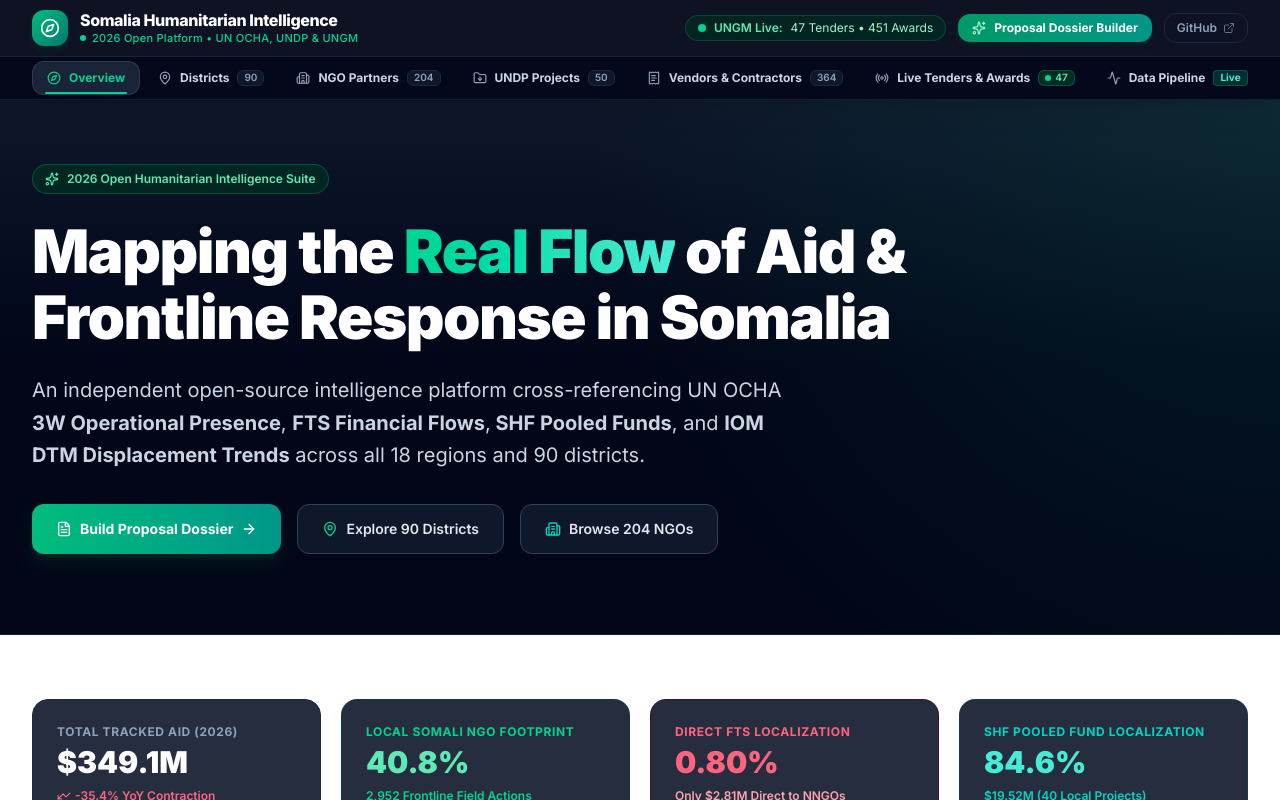
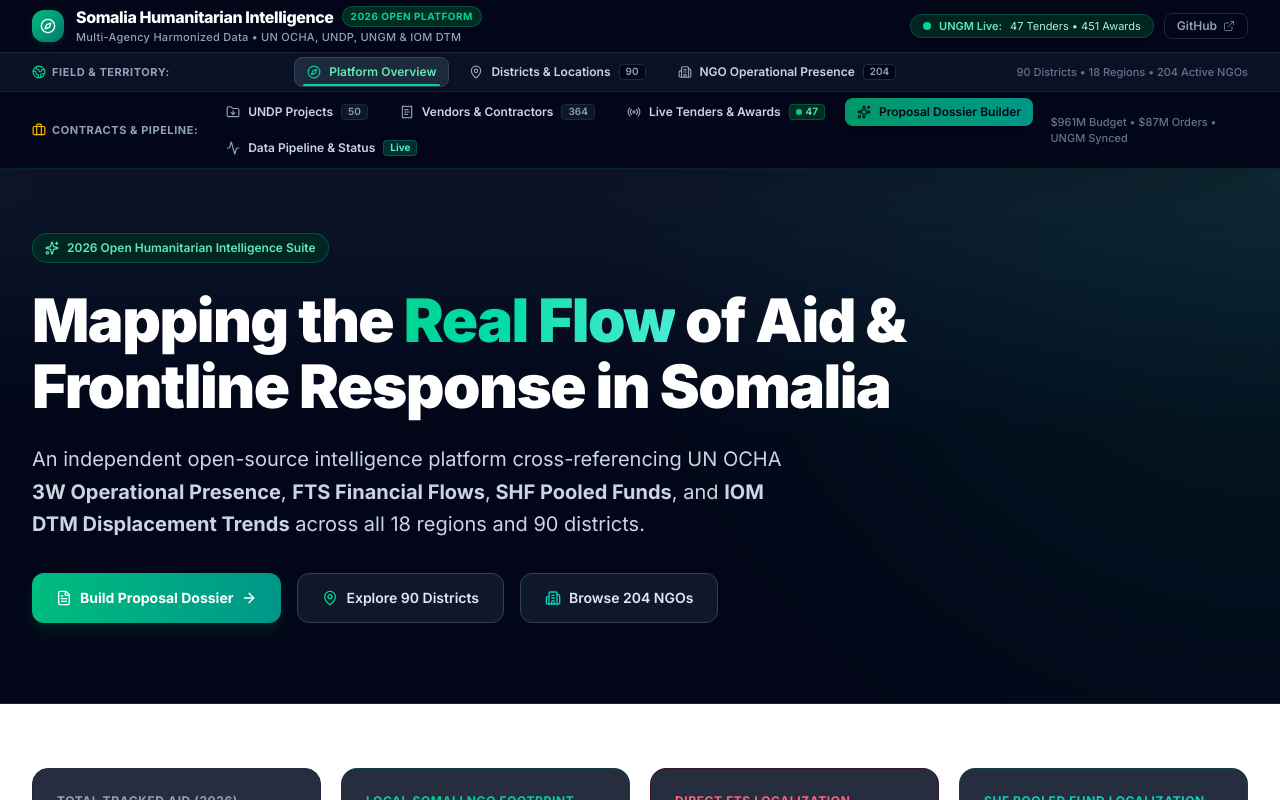
Before and after one commit to ducesane/Somali-Humanitarian-Data, a Next.js app in the folder portal/: page / in a window 1280 px wide. Shown: the top 800 px of the page. Built offline with nearby package versions, Linux system fonts and the light colour scheme.

Commit message:
feat: 3-tier navbar layout eliminating horizontal scrolling

```diff
--- a/portal/src/components/Navbar.tsx
+++ b/portal/src/components/Navbar.tsx
@@ -16,18 +16,27 @@ import {
   Radio,
   Sparkles,
   Trophy,
-  ChevronRight
+  ChevronRight,
+  Globe2,
+  Briefcase,
+  Layers
 } from 'lucide-react';
 import { useState } from 'react';
 
-const PRIMARY_TABS = [
-  { href: '/', label: 'Overview', icon: Compass },
-  { href: '/districts', label: 'Districts', count: '90', icon: MapPin },
-  { href: '/ngos', label: 'NGO Partners', count: '204', icon: Building2 },
+// Pillar I: Field & Territorial Intelligence
+const FIELD_TABS = [
+  { href: '/', label: 'Platform Overview', icon: Compass },
+  { href: '/districts', label: 'Districts & Locations', count: '90', icon: MapPin },
+  { href: '/ngos', label: 'NGO Operational Presence', count: '204', icon: Building2 },
+];
+
+// Pillar II: Funding, Contracts & Strategic Pipeline
+const PROCUREMENT_TABS = [
   { href: '/undp-projects', label: 'UNDP Projects', count: '50', icon: FolderDown },
   { href: '/vendors', label: 'Vendors & Contractors', count: '364', icon: ReceiptText },
   { href: '/tenders', label: 'Live Tenders & Awards', count: '47', icon: Radio, isLive: true },
-  { href: '/pipeline', label: 'Data Pipeline', icon: Activity, badge: 'Live' },
+  { href: '/dossier-builder', label: 'Proposal Dossier Builder', icon: Sparkles, highlight: true },
+  { href: '/pipeline', label: 'Data Pipeline & Status', icon: Activity, badge: 'Live' },
 ];
 
 export default function Navbar() {
@@ -35,50 +44,46 @@ export default function Navbar() {
   const [isOpen, setIsOpen] = useState(false);
 
   return (
-    <header className="sticky top-0 z-50 bg-slate-950/95 backdrop-blur-md border-b border-emerald-900/30 text-white shadow-xl">
+    <header className="sticky top-0 z-50 bg-slate-950/98 backdrop-blur-md border-b border-emerald-900/40 text-white shadow-2xl">
+
       {/* ============================================================== */}
-      {/* TIER 1: BRANDING, STATUS INDICATORS & GLOBAL ACTIONS */}
+      {/* TIER 1: GLOBAL BRANDING, REAL-TIME STATUS & ACTIONS            */}
       {/* ============================================================== */}
-      <div className="border-b border-slate-800/80">
+      <div className="border-b border-slate-800/90 bg-slate-950">
         <div className="max-w-7xl mx-auto px-4 sm:px-6 lg:px-8">
-          <div className="flex items-center justify-between h-14">
+          <div className="flex items-center justify-between h-13 py-2">
 
             {/* Brand Logo & Title */}
             <Link href="/" className="flex items-center gap-3 group">
-              <div className="w-9 h-9 rounded-xl bg-gradient-to-br from-emerald-500 to-teal-700 flex items-center justify-center shadow-md shadow-emerald-950/50 group-hover:scale-105 transition-transform">
-                <Compass className="w-5 h-5 text-white" />
+              <div className="w-8 h-8 rounded-xl bg-gradient-to-br from-emerald-500 to-teal-700 flex items-center justify-center shadow-md shadow-emerald-950/50 group-hover:scale-105 transition-transform">
+                <Compass className="w-4 h-4 text-white" />
               </div>
-              <div>
-                <span className="font-extrabold text-sm sm:text-base tracking-tight text-white block leading-tight">
+              <div className="flex flex-col">
+                <div className="flex items-center gap-2">
+                  <span className="font-extrabold text-sm sm:text-base tracking-tight text-white block leading-none">
                     Somalia Humanitarian Intelligence
                   </span>
-                <span className="text-[11px] text-emerald-400 font-medium tracking-wide flex items-center gap-1.5">
-                  <span className="w-1.5 h-1.5 rounded-full bg-emerald-400 animate-pulse"></span>
-                  2026 Open Platform &bull; UN OCHA, UNDP &amp; UNGM
+                  <span className="hidden sm:inline-block text-[10px] uppercase font-bold tracking-wider px-2 py-0.5 rounded-full bg-emerald-950 text-emerald-400 border border-emerald-800/80">
+                    2026 Open Platform
+                  </span>
+                </div>
+                <span className="text-[11px] text-slate-400 font-medium tracking-wide mt-0.5">
+                  Multi-Agency Harmonized Data &bull; UN OCHA, UNDP, UNGM &amp; IOM DTM
                 </span>
               </div>
             </Link>
 
-            {/* Right Side: Live Badge, Dossier CTA & GitHub */}
-            <div className="hidden md:flex items-center gap-3">
-              {/* UNGM Pipeline Quick Indicator */}
+            {/* Right Side: UNGM Live Status, Quick Stats & GitHub */}
+            <div className="hidden md:flex items-center gap-2.5">
+              {/* UNGM Live Indicator */}
               <Link
                 href="/tenders"
-                className="hidden lg:flex items-center gap-2 px-3 py-1 rounded-full bg-emerald-950/70 border border-emerald-800/60 text-xs text-emerald-300 hover:bg-emerald-900/50 transition-colors"
-                title="View active tenders and contract awards"
+                className="flex items-center gap-2 px-3 py-1 rounded-full bg-emerald-950/80 border border-emerald-800/70 text-xs text-emerald-300 hover:bg-emerald-900/60 transition-colors shadow-sm"
+                title="View 47 active Somalia bids and 451 contract awards"
               >
                 <span className="w-2 h-2 rounded-full bg-emerald-400 animate-pulse"></span>
-                <span className="font-semibold">UNGM Live:</span>
-                <span className="font-mono text-emerald-200">47 Tenders &bull; 451 Awards</span>
-              </Link>
-
-              {/* Proposal Dossier Builder CTA Button */}
-              <Link
-                href="/dossier-builder"
-                className="inline-flex items-center gap-2 px-3.5 py-1.5 rounded-xl bg-gradient-to-r from-emerald-600 to-teal-600 hover:from-emerald-500 hover:to-teal-500 text-white font-bold text-xs shadow-md shadow-emerald-950/40 transition-all hover:scale-102"
-              >
-                <Sparkles className="w-3.5 h-3.5 text-emerald-200" />
-                <span>Proposal Dossier Builder</span>
+                <span className="font-semibold text-[11px]">UNGM Live:</span>
+                <span className="font-mono text-[11px] text-emerald-200">47 Tenders &bull; 451 Awards</span>
               </Link>
 
               {/* GitHub Link */}
@@ -86,7 +91,7 @@ export default function Navbar() {
                 href="https://github.com/ducesane/Somali-Humanitarian-Data"
                 target="_blank"
                 rel="noreferrer"
-                className="flex items-center gap-1.5 px-3 py-1.5 text-xs font-semibold text-slate-400 hover:text-white hover:bg-slate-900 rounded-xl transition-colors border border-slate-800"
+                className="flex items-center gap-1.5 px-3 py-1 text-xs font-semibold text-slate-400 hover:text-white hover:bg-slate-900 rounded-lg transition-colors border border-slate-800"
               >
                 <span>GitHub</span>
                 <ExternalLink className="w-3 h-3 text-slate-500" />
@@ -97,7 +102,7 @@ export default function Navbar() {
             <div className="flex md:hidden">
               <button
                 onClick={() => setIsOpen(!isOpen)}
-                className="p-2 rounded-xl text-slate-400 hover:text-white hover:bg-slate-800"
+                className="p-1.5 rounded-lg text-slate-400 hover:text-white hover:bg-slate-800"
                 aria-label="Toggle menu"
               >
                 {isOpen ? <X className="w-5 h-5" /> : <Menu className="w-5 h-5" />}
@@ -108,12 +113,21 @@ export default function Navbar() {
       </div>
 
       {/* ============================================================== */}
-      {/* TIER 2: PRIMARY HORIZONTAL NAVIGATION TABS */}
+      {/* TIER 2: PILLAR I — FIELD & TERRITORIAL PRESENCE                */}
       {/* ============================================================== */}
-      <div className="hidden md:block bg-slate-950/80">
+      <div className="border-b border-slate-800/70 bg-slate-900/60">
         <div className="max-w-7xl mx-auto px-4 sm:px-6 lg:px-8">
-          <nav className="flex items-center gap-1 overflow-x-auto no-scrollbar py-1">
-            {PRIMARY_TABS.map((tab) => {
+          <div className="flex items-center justify-between py-1">
+
+            {/* Left Category Indicator */}
+            <div className="hidden lg:flex items-center gap-1.5 text-[11px] font-bold text-slate-400 uppercase tracking-wider shrink-0 mr-4">
+              <Globe2 className="w-3.5 h-3.5 text-emerald-400" />
+              <span>Field &amp; Territory:</span>
+            </div>
+
+            {/* Navigation Tabs - No Scrolling Needed */}
+            <nav className="flex items-center gap-2 flex-wrap">
+              {FIELD_TABS.map((tab) => {
                 const Icon = tab.icon;
                 const isActive = pathname === tab.href || (tab.href !== '/' && pathname.startsWith(tab.href));
 
@@ -121,23 +135,84 @@ export default function Navbar() {
                   <Link
                     key={tab.href}
                     href={tab.href}
-                  className={`flex items-center gap-2 px-3.5 py-2 rounded-xl text-xs font-bold transition-all whitespace-nowrap shrink-0 relative ${
+                    className={`flex items-center gap-2 px-3 py-1.5 rounded-lg text-xs font-semibold transition-all relative ${
                       isActive
-                      ? 'bg-slate-800/90 text-emerald-400 border border-slate-700/80 shadow-sm'
-                      : 'text-slate-300 hover:text-white hover:bg-slate-900/80'
+                        ? 'bg-slate-800 text-emerald-300 border border-slate-700 shadow-sm'
+                        : 'text-slate-300 hover:text-white hover:bg-slate-800/50'
                     }`}
                   >
                     <Icon className={`w-3.5 h-3.5 ${isActive ? 'text-emerald-400' : 'text-slate-400'}`} />
                     <span>{tab.label}</span>
 
-                  {/* Count / Live Badge */}
                     {tab.count && (
                       <span
-                      className={`text-[10px] font-mono px-1.5 py-0.2 rounded-md font-semibold ${
+                        className={`text-[10px] font-mono px-1.5 py-0.2 rounded font-semibold ${
+                          isActive
+                            ? 'bg-emerald-950 text-emerald-300 border border-emerald-800/60'
+                            : 'bg-slate-950 text-slate-400 border border-slate-800'
+                        }`}
+                      >
+                        {tab.count}
+                      </span>
+                    )}
+
+                    {isActive && (
+                      <span className="absolute bottom-0 left-2 right-2 h-0.5 bg-emerald-400 rounded-full" />
+                    )}
+                  </Link>
+                );
+              })}
+            </nav>
+
+            {/* Right Context Hint */}
+            <div className="hidden xl:flex items-center gap-2 text-[11px] text-slate-500 font-medium">
+              <span>90 Districts &bull; 18 Regions &bull; 204 Active NGOs</span>
+            </div>
+          </div>
+        </div>
+      </div>
+
+      {/* ============================================================== */}
+      {/* TIER 3: PILLAR II — FUNDING, CONTRACTS & STRATEGIC PIPELINE    */}
+      {/* ============================================================== */}
+      <div className="bg-slate-950/90">
+        <div className="max-w-7xl mx-auto px-4 sm:px-6 lg:px-8">
+          <div className="flex items-center justify-between py-1.5">
+
+            {/* Left Category Indicator */}
+            <div className="hidden lg:flex items-center gap-1.5 text-[11px] font-bold text-slate-400 uppercase tracking-wider shrink-0 mr-4">
+              <Briefcase className="w-3.5 h-3.5 text-amber-400" />
+              <span>Contracts &amp; Pipeline:</span>
+            </div>
+
+            {/* Navigation Tabs - No Scrolling Needed */}
+            <nav className="flex items-center gap-2 flex-wrap">
+              {PROCUREMENT_TABS.map((tab) => {
+                const Icon = tab.icon;
+                const isActive = pathname.startsWith(tab.href);
+
+                return (
+                  <Link
+                    key={tab.href}
+                    href={tab.href}
+                    className={`flex items-center gap-2 px-3 py-1.5 rounded-lg text-xs font-semibold transition-all relative ${
+                      tab.highlight
+                        ? 'bg-gradient-to-r from-emerald-600 to-teal-600 text-slate-950 font-bold hover:from-emerald-500 hover:to-teal-500 shadow-sm'
+                        : isActive
+                        ? 'bg-slate-800 text-amber-300 border border-slate-700 shadow-sm'
+                        : 'text-slate-300 hover:text-white hover:bg-slate-800/50'
+                    }`}
+                  >
+                    <Icon className={`w-3.5 h-3.5 ${tab.highlight ? 'text-slate-950' : isActive ? 'text-amber-400' : 'text-slate-400'}`} />
+                    <span>{tab.label}</span>
+
+                    {tab.count && (
+                      <span
+                        className={`text-[10px] font-mono px-1.5 py-0.2 rounded font-semibold ${
                           tab.isLive
                             ? 'bg-emerald-950 text-emerald-300 border border-emerald-800/80'
                             : isActive
-                          ? 'bg-emerald-950/60 text-emerald-300'
+                            ? 'bg-amber-950 text-amber-300 border border-amber-800/60'
                             : 'bg-slate-900 text-slate-400 border border-slate-800'
                         }`}
                       >
@@ -152,45 +227,43 @@ export default function Navbar() {
                       </span>
                     )}
 
-                  {/* Active Bottom Highlight Line */}
-                  {isActive && (
-                    <span className="absolute bottom-0 left-3 right-3 h-0.5 bg-emerald-400 rounded-full" />
+                    {!tab.highlight && isActive && (
+                      <span className="absolute bottom-0 left-2 right-2 h-0.5 bg-amber-400 rounded-full" />
                     )}
                   </Link>
                 );
               })}
             </nav>
+
+            {/* Right Context Hint */}
+            <div className="hidden xl:flex items-center gap-2 text-[11px] text-slate-500 font-medium">
+              <span>$961M Budget &bull; $87M Orders &bull; UNGM Synced</span>
+            </div>
+          </div>
         </div>
       </div>
 
       {/* ============================================================== */}
-      {/* MOBILE MENU DROPDOWN */}
+      {/* MOBILE COLLAPSIBLE MENU                                        */}
       {/* ============================================================== */}
       {isOpen && (
-        <div className="md:hidden border-t border-slate-800 bg-slate-950 px-4 pt-3 pb-5 space-y-1">
-          {/* Mobile Proposal Builder Button */}
-          <Link
-            href="/dossier-builder"
-            onClick={() => setIsOpen(false)}
-            className="flex items-center justify-between px-3 py-2.5 rounded-xl bg-gradient-to-r from-emerald-600 to-teal-600 text-white font-bold text-xs mb-3 shadow-md"
-          >
-            <div className="flex items-center gap-2">
-              <Sparkles className="w-4 h-4" />
-              <span>Proposal Dossier Builder</span>
+        <div className="md:hidden border-t border-slate-800 bg-slate-950 px-4 pt-3 pb-5 space-y-4">
+
+          {/* Pillar I Links */}
+          <div className="space-y-1">
+            <div className="text-[10px] uppercase font-bold text-slate-500 px-3 py-1 flex items-center gap-1.5 tracking-wider">
+              <Globe2 className="w-3 h-3 text-emerald-400" />
+              <span>Field &amp; Territorial Presence</span>
             </div>
-            <ChevronRight className="w-4 h-4 text-emerald-200" />
-          </Link>
-
-          {/* Navigation Links */}
-          {PRIMARY_TABS.map((item) => {
+            {FIELD_TABS.map((item) => {
               const Icon = item.icon;
-            const isActive = pathname === item.href || (item.href !== '/' && pathname.startsWith(item.href));
+              const isActive = pathname === item.href;
               return (
                 <Link
                   key={item.href}
                   href={item.href}
                   onClick={() => setIsOpen(false)}
-                className={`flex items-center justify-between px-3 py-2.5 rounded-xl text-xs font-bold ${
+                  className={`flex items-center justify-between px-3 py-2 rounded-lg text-xs font-semibold ${
                     isActive
                       ? 'bg-slate-800 text-emerald-400 border border-slate-700'
                       : 'text-slate-300 hover:bg-slate-900 hover:text-white'
@@ -208,13 +281,51 @@ export default function Navbar() {
                 </Link>
               );
             })}
+          </div>
 
-          <div className="pt-3 border-t border-slate-800 mt-2">
+          {/* Pillar II Links */}
+          <div className="space-y-1 pt-2 border-t border-slate-800/80">
+            <div className="text-[10px] uppercase font-bold text-slate-500 px-3 py-1 flex items-center gap-1.5 tracking-wider">
+              <Briefcase className="w-3 h-3 text-amber-400" />
+              <span>Funding, Contracts &amp; Pipeline</span>
+            </div>
+            {PROCUREMENT_TABS.map((item) => {
+              const Icon = item.icon;
+              const isActive = pathname.startsWith(item.href);
+              return (
+                <Link
+                  key={item.href}
+                  href={item.href}
+                  onClick={() => setIsOpen(false)}
+                  className={`flex items-center justify-between px-3 py-2 rounded-lg text-xs font-semibold ${
+                    item.highlight
+                      ? 'bg-gradient-to-r from-emerald-600 to-teal-600 text-slate-950 font-bold'
+                      : isActive
+                      ? 'bg-slate-800 text-amber-400 border border-slate-700'
+                      : 'text-slate-300 hover:bg-slate-900 hover:text-white'
+                  }`}
+                >
+                  <div className="flex items-center gap-2.5">
+                    <Icon className="w-4 h-4" />
+                    <span>{item.label}</span>
+                  </div>
+                  {item.count && (
+                    <span className="text-[10px] font-mono px-2 py-0.5 rounded bg-slate-900 text-slate-400 border border-slate-800">
+                      {item.count}
+                    </span>
+                  )}
+                </Link>
+              );
+            })}
+          </div>
+
+          {/* Mobile Footer */}
+          <div className="pt-3 border-t border-slate-800">
             <a
               href="https://github.com/ducesane/Somali-Humanitarian-Data"
               target="_blank"
               rel="noreferrer"
-              className="flex items-center justify-center gap-2 px-3 py-2 text-xs font-semibold text-slate-400 hover:text-white bg-slate-900 rounded-xl transition-colors border border-slate-800"
+              className="flex items-center justify-center gap-2 px-3 py-2 text-xs font-semibold text-slate-400 hover:text-white bg-slate-900 rounded-lg transition-colors border border-slate-800"
             >
               <span>View Source on GitHub</span>
               <ExternalLink className="w-3.5 h-3.5" />
```
Lines whose indentation alone changed are shown as unchanged.
